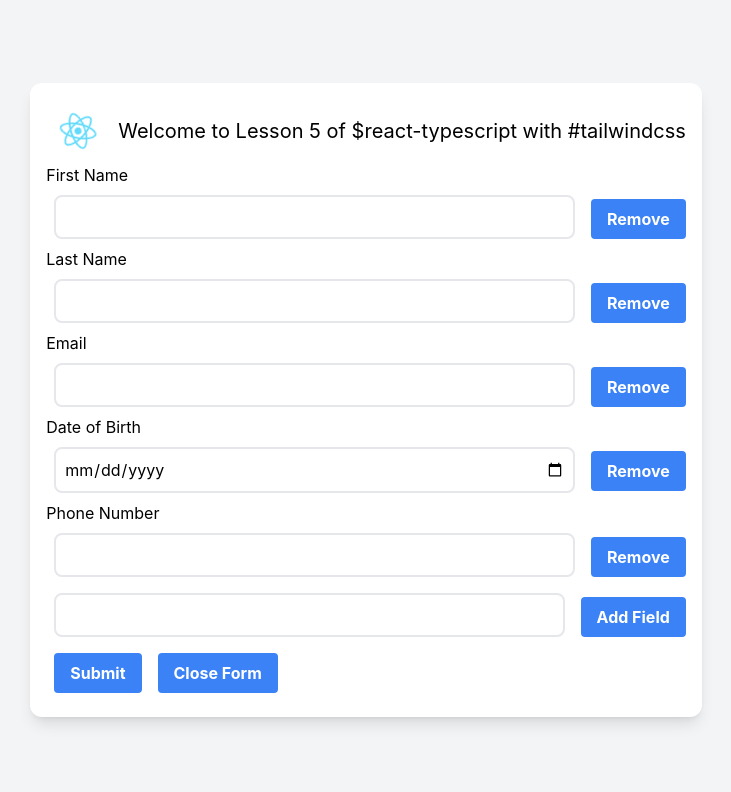
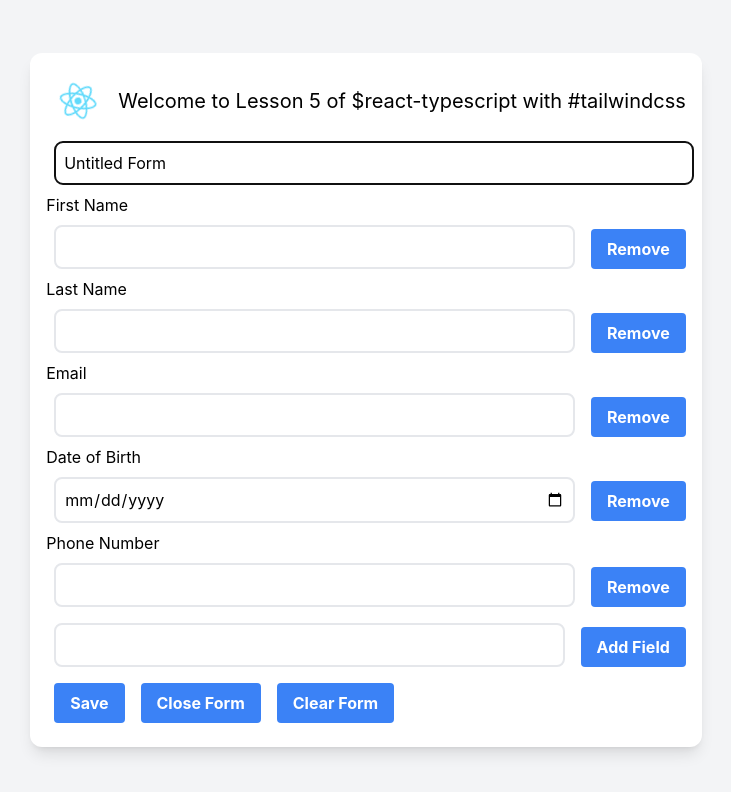
Before and after one commit to siddnikh/wd301, a React (Create React App) app: page / in a window 1280 px wide. Both pictures are taken after a click on the button "Open Form". Shown: the top 792 px of the page, without its empty margins (274-1005 px from the left). Built offline with nearby package versions, Linux system fonts and the light colour scheme.

Commit message:
minor changes

```diff
--- a/src/components/Form.tsx
+++ b/src/components/Form.tsx
@@ -1,44 +1,128 @@
-import React, { useState } from 'react';
+import React, { useEffect, useState, useRef } from 'react';
 
-const formfields = [
-    {id: 1, label: "First Name", type: "text"},
-    {id: 2, label: "Last Name", type: "text"},
-    {id: 3, label: "Email", type: "email"},
-    {id: 4, label: "Date of Birth", type: "date"},
-    {id: 5, label: "Phone Number", type: "tel"},
-  ]
+interface formField {
+    id: number;
+    label: string;
+    type: string;
+    value: string;
+}
+
+interface formData {
+    title: string;
+    formfields: formField[];
+}
+
+const initialformfields = [
+    {id: 1, label: "First Name", type: "text", value: ""},
+    {id: 2, label: "Last Name", type: "text", value: ""},
+    {id: 3, label: "Email", type: "email", value: ""},
+    {id: 4, label: "Date of Birth", type: "date", value: ""},
+    {id: 5, label: "Phone Number", type: "tel", value: ""},
+  ];
 
 export default function Form(props: {closeFormCB : () => void}){
 
-    const [formState, setFormState] = useState(formfields); //the initial state is the formfields
+    const initialState : () => formData = () => {
+        const formDataJSON = localStorage.getItem("formData");
+        const formDataString = formDataJSON ?
+        JSON.parse(formDataJSON) :
+        {
+            title: "Untitled Form",
+            formfields: initialformfields
+        };
+
+        return formDataString;
+    }
+
+    const [formState, setFormState] = useState(initialState()); //the initial state is the formfields
     const [newFieldState, setNewField] = useState("");
+    const titleRef = useRef<HTMLInputElement>(null);
 
     const addFormField = () => {
-        setFormState([
+        setFormState({
             ...formState,
-            {
-                id: Number(new Date()),
-                label: newFieldState,
-                type: "text"
-
-            },
-        ]);
+            formfields: [
+                ...formState.formfields,
+                {
+                    id: Number(new Date()),
+                    label: newFieldState,
+                    type: "text",
+                    value: "",
+                },
+            ]
+        });
         setNewField("");
     };
 
+    const updateField = (value: string, id: number) => {
+        setFormState({
+            ...formState,
+            formfields:
+            formState.formfields.map((field) => {
+                if(field.id === id) return {...field, value: value};
+                return field;
+            }),
+        });
+    }
+
+
     const removeFormField = (id: number) => {
-        setFormState(formState.filter((field) => field.id !== id));
+        setFormState({
+            ...formState,
+            formfields: formState.formfields.filter((field) => field.id !== id)
+        });
+    }
+
+    const saveFormData = (currentState: formData) => {
+        localStorage.setItem("formData", JSON.stringify(currentState));
+    }
+
+    useEffect(() => {
+        titleRef.current?.focus();
+        document.title = "Form Editor";
+        return () => {document.title = "React App";};
+    }, [])
+
+    useEffect(() => {
+        let timeout = setTimeout(() => {saveFormData(formState)}, 1000);
+        return () => {
+            clearTimeout(timeout);
+        }
+    }, [formState]);
+
+    const clearFormData = () => {
+        setFormState({
+            ...formState,
+            formfields: formState.formfields.map((field) => {
+                return {...field, value: ""}
+            })
+        });
     }
 
     return(
         <div>
-        {formState.map((field) => (
+            <div>
+                <input //this is immutable without the titleRef
+                className="border-2 border-gray-200 rounded-lg p-2 m-2 w-full"
+                type="text"
+                value={formState.title}
+                ref={titleRef}
+                onChange={(e) => {
+                    setFormState({...formState, title: e.target.value})
+                }}
+                />
+            </div>
+        {formState.formfields.map((field) => (
             <div className="flex">
                 <div className="flex-1" key={field.id}>
                     <label>{field.label}</label>
                     <input
                     className="border-2 border-gray-200 rounded-lg p-2 m-2 w-full"
                     type={field.type}
+                    value={field.value}
+                    onChange={(e) => {
+                        updateField(e.target.value, field.id);
+                    }}
                     />
                 </div>
                 <div>
@@ -67,11 +151,18 @@ export default function Form(props: {closeFormCB : () => void}){
                 >Add Field</button>
             </div>
             </div>
-          <button className="bg-blue-500 hover:bg-blue-700 text-white font-bold py-2 px-4 m-2 rounded" type="submit">Submit</button>
+          <button
+          className="bg-blue-500 hover:bg-blue-700 text-white font-bold py-2 px-4 m-2 rounded"
+          onClick={() => saveFormData(formState)}
+          >Save</button>
           <button
           className="bg-blue-500 hover:bg-blue-700 text-white font-bold py-2 px-4 m-2 rounded"
           onClick={props.closeFormCB}
           >Close Form</button>
+          <button
+          className="bg-blue-500 hover:bg-blue-700 text-white font-bold py-2 px-4 m-2 rounded"
+          onClick={() => clearFormData()}
+          >Clear Form</button>
           </div>
         );
 }
```
